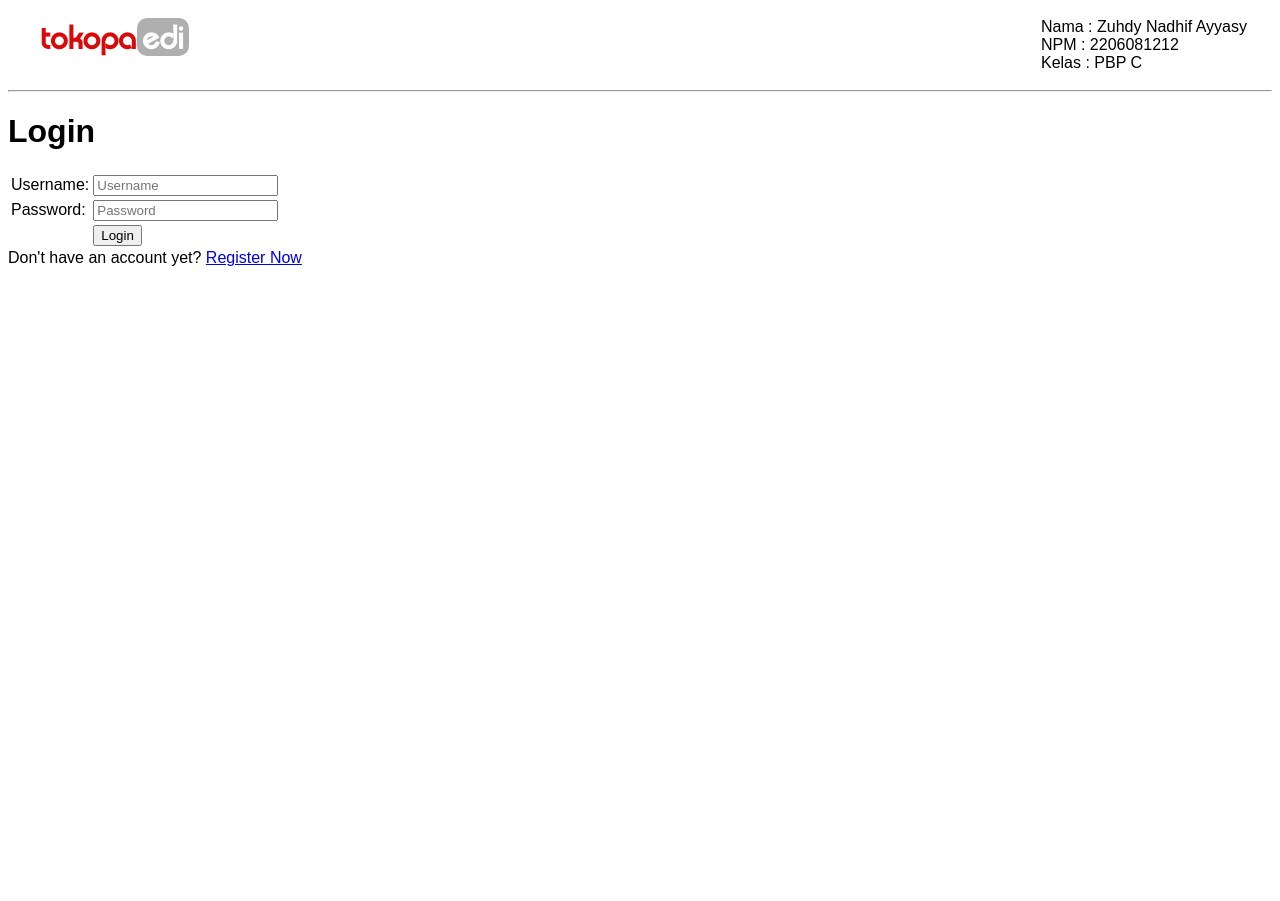
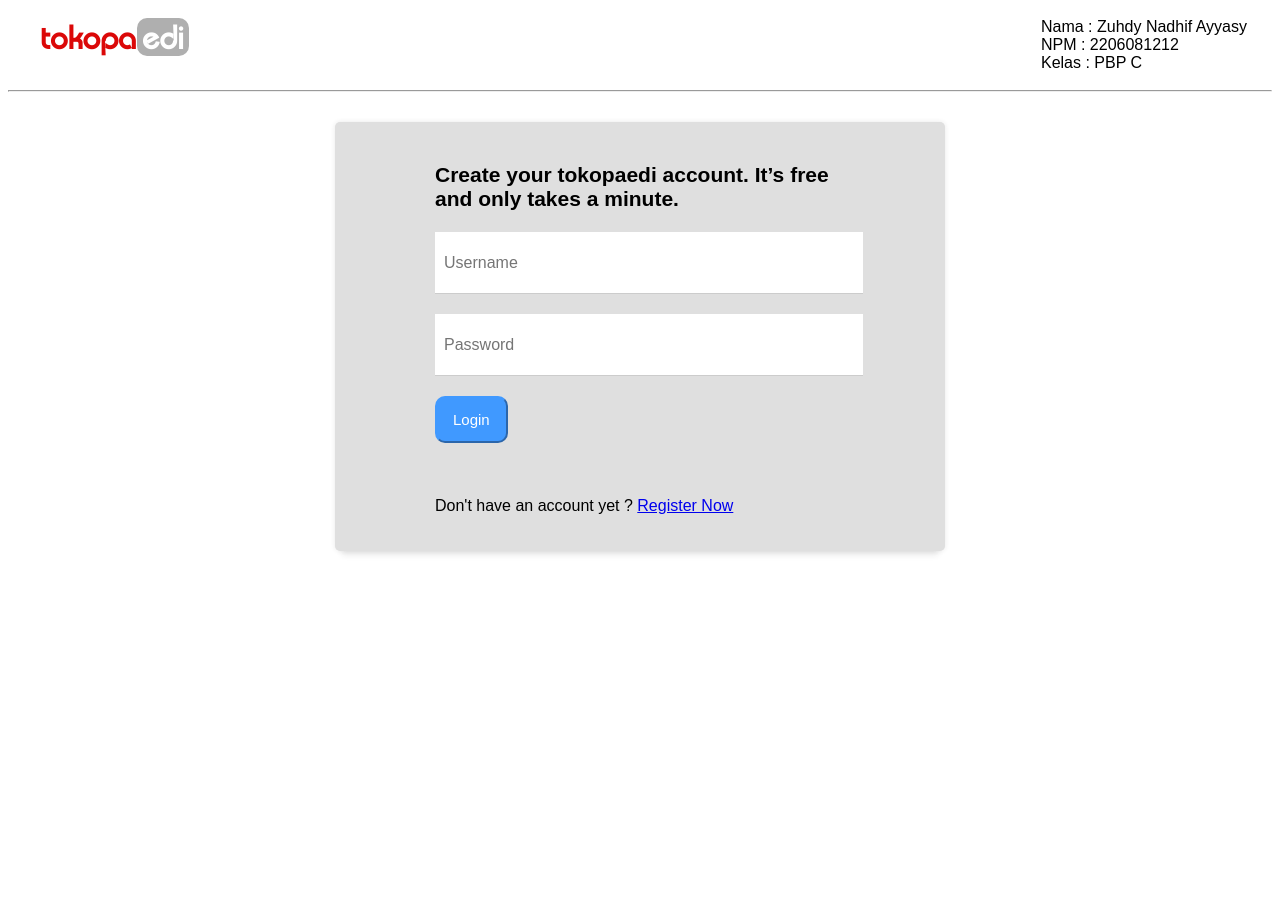
Before and after one commit to zuhdynadhif/tokopaedi, a Django app: page /login/ in a window 1280 px wide. Before the commit the page ends 266 px from the top, so only its background shows below. Run offline with Django 4.2, Linux system fonts and the light colour scheme.

Commit message:
style )login): card layout
make card layout using bootstrap template

```diff
--- a/main/templates/main/login.html
+++ b/main/templates/main/login.html
@@ -1,34 +1,56 @@
 {% extends 'base.html' %}
+{% load static %}
 
 {% block meta %}
     <title>Login | Tokopaedi</title>
+    <link rel="stylesheet" type="text/css" href="{% static 'main/css/login_styles.css' %}">
 {% endblock meta %}
 
 {% block content %}
 
 <div class = "login">
+    <section class="login-block">
+        <div class="container-fluid">
+            <div class="row">
+                <div class="col-sm-12">
+                    <form class="md-float-material form-material" action="" method="POST">
+                        {% csrf_token %}
+                        <div class="auth-box card">
+                            <div class="card-block">
+                                <div class="row">
+                                    <div class="col-md-12">
+                                        <h3 class="text-center heading" >Create your tokopaedi account. It&rsquo;s free and only takes a minute.</h3>
 
-    <h1>Login</h1>
+                                    </div>
+                                </div>
+                                <div class="form-group form-primary">
 
-    <form method="POST" action="">
-        {% csrf_token %}
-        <table>
-            <tr>
-                <td>Username: </td>
-                <td><input type="text" name="username" placeholder="Username" class="form-control"></td>
-            </tr>
+                                    <input type="text" class="form-control" name="username" value="" placeholder="Username" id="first_name">
+                                </div>
 
-            <tr>
-                <td>Password: </td>
-                <td><input type="password" name="password" placeholder="Password" class="form-control"></td>
-            </tr>
+                                <div class="form-group form-primary">
+                                    <input type="password" class="form-control" name="password" placeholder="Password" value="" id="password">
 
-            <tr>
-                <td></td>
-                <td><input class="btn login_btn" type="submit" value="Login"></td>
-            </tr>
-        </table>
-    </form>
+                                </div>
+
+                                <div class="row">
+                                    <div class="col-md-12">
+
+                                        <input type="submit" class="btn btn-primary btn-md btn-block waves-effect text-center m-b-20" name="submit" value="Login">
+                                        <!--  <button type="button" class="btn btn-primary btn-md btn-block waves-effect text-center m-b-20"><i class="fa fa-lock"></i> Signup Now </button> -->
+                                    </div>
+                                </div>
+
+                                <br>
+
+                                <p class="text-inverse text-center">Don't have an account yet ? <a href="{% url 'main:register' %}" data-abc="true">Register Now</a></p>
+                            </div>
+                        </div>
+                    </form>
+                </div>
+            </div>
+        </div>
+    </section>
 
     {% if messages %}
         <ul>
@@ -38,8 +60,6 @@
         </ul>
     {% endif %}
 
-    Don't have an account yet? <a href="{% url 'main:register' %}">Register Now</a>
-
 </div>
 
 {% endblock content %}
--- /dev/null
+++ b/static/main/css/login_styles.css
@@ -0,0 +1,90 @@
+body {
+    background-color: #fff
+}
+
+.login-block {
+    margin: 30px auto;
+    min-height: 93.6vh
+}
+
+.login-block .auth-box {
+    margin: 20px auto 0;
+    max-width: 450px !important
+}
+
+.card {
+    background-color: #dfdfdf;
+    border-radius: 5px;
+    -webkit-box-shadow: 0 0 5px 0 rgba(43, 43, 43, .1), 0 11px 6px -7px rgba(43, 43, 43, .1);
+    box-shadow: 0 0 5px 0 rgba(43, 43, 43, .1), 0 11px 6px -7px rgba(43, 43, 43, .1);
+    border: none;
+    margin-bottom: 30px;
+    -webkit-transition: all .3s ease-in-out;
+    transition: all .3s ease-in-out;
+}
+
+.card .card-block {
+    padding: 1.25rem
+}
+
+.form-group {
+    margin-bottom: 1.25em
+}
+
+.form-material .form-control {
+    background-color: #fff;
+    border: none;
+    border-bottom: 1px solid #ccc;
+    border-radius: 0;
+    box-shadow: none;
+    display: inline-block;
+    font-size: 16px;
+    font-weight: 400;
+    height: 43px;
+    width: 100%;
+    padding: 9px;
+    -webkit-box-shadow: none;
+}
+
+.btn-md {
+    padding: 10px 16px;
+    font-size: 15px;
+    line-height: 23px
+}
+
+.btn-primary {
+    background-color: #4099ff;
+    border-color: #4099ff;
+    color: #fff;
+    cursor: pointer;
+    -webkit-transition: all ease-in .3s;
+    transition: all ease-in .3s;
+}
+
+.btn {
+    border-radius: 10px;
+    text-transform: capitalize;
+    font-size: 15px;
+    padding: 10px 19px;
+    cursor: pointer;
+    overflow: hidden;
+}
+
+.m-b-20 {
+    margin-bottom: 20px
+}
+
+.btn-md {
+    padding: 10px 16px;
+    font-size: 15px;
+    line-height: 23px
+}
+
+.heading{
+    font-size: 21px;
+}
+
+#infoMessage p{
+
+    color: red !important;
+}
```
